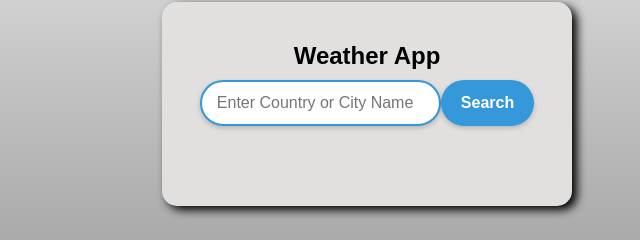
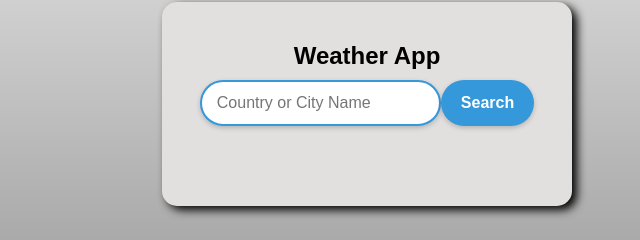
Before and after one commit to regmibinod/weather-app, a plain HTML site: page index.html in a window 1280 px wide. Shown: the part 296-536 px from the top of the page, 273-913 px from the left. Drawn offline with Linux system fonts and the light colour scheme.

Commit message:
Update index.html
Place holder of the input is changed to country or city name

```diff
--- a/index.html
+++ b/index.html
@@ -10,7 +10,7 @@
     <div id="weather-container">
       <h2>Weather App</h2>
       <div class="userInput">
-        <input type="text" id="city-input" placeholder="Enter Country or City Name" />
+        <input type="text" id="city-input" placeholder="Country or City Name" />
     <button id="search-btn">Search</button>
       </div>
       <div id="weather-details">
```
